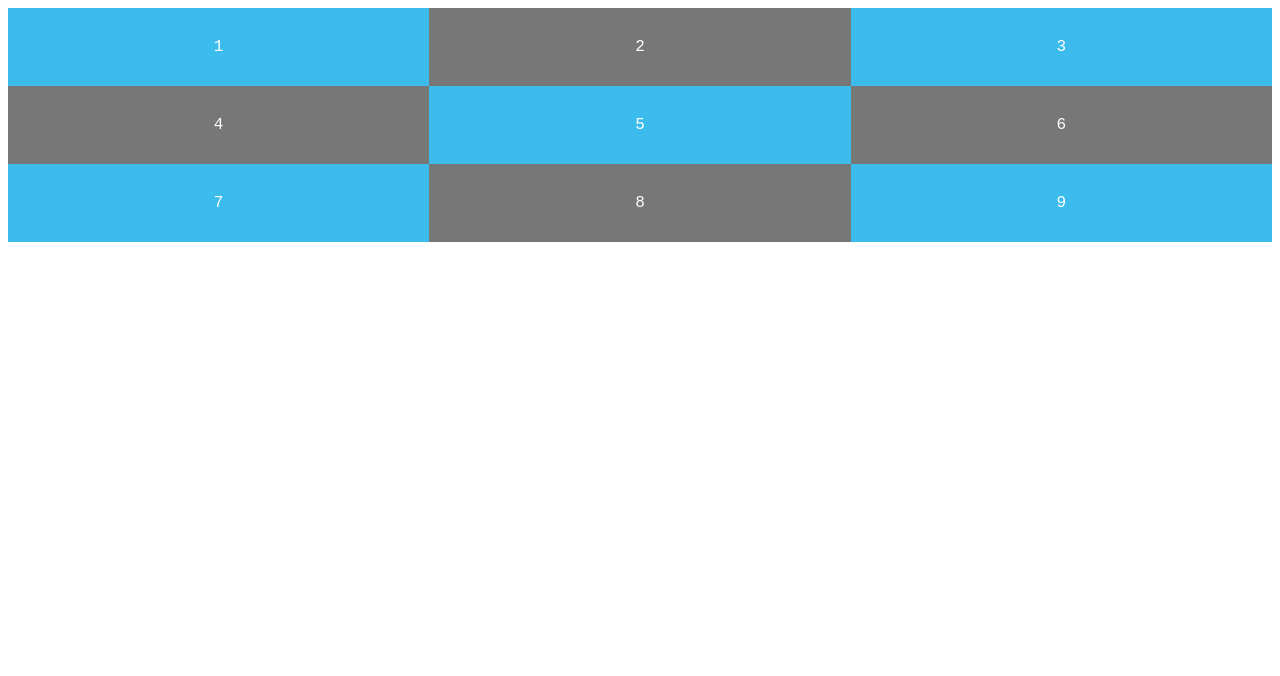
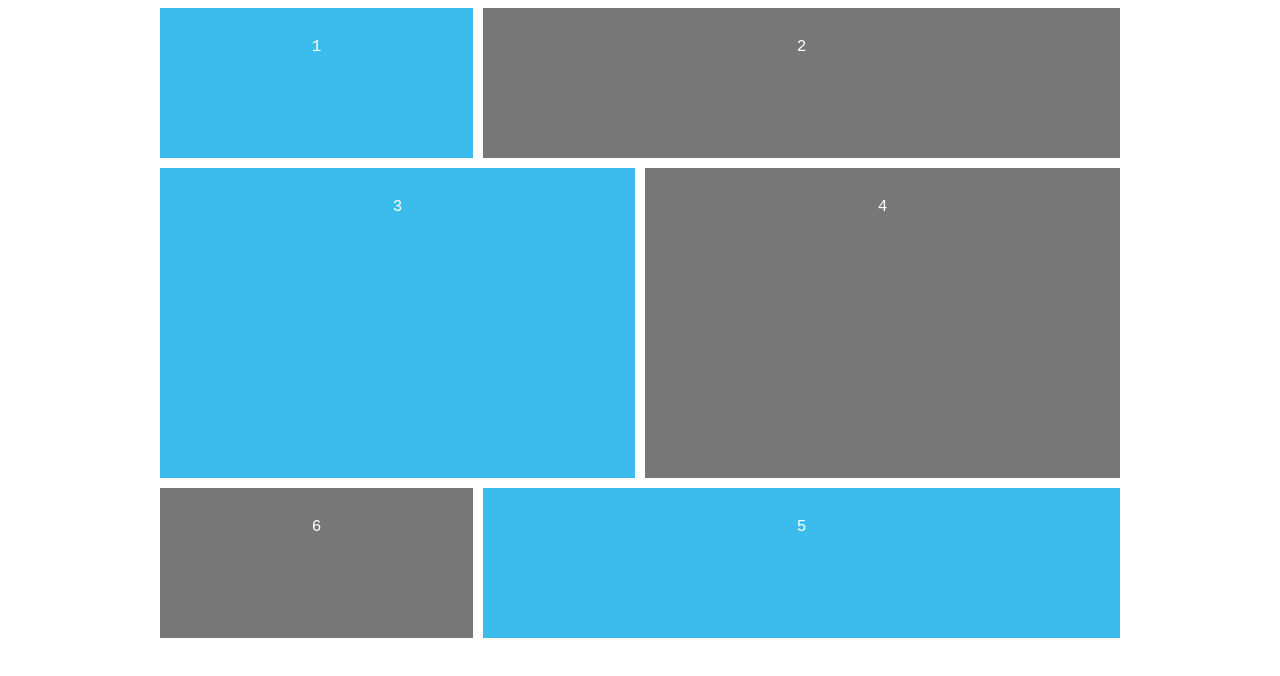
Before and after one commit to Techwithprashant/Css-Grid-Playlist, a plain HTML site: page index.html in a window 1280 px wide. Drawn offline with Linux system fonts and the light colour scheme.

Commit message:
Add files via upload

```diff
--- a/index.html
+++ b/index.html
@@ -3,9 +3,9 @@
 <head>
     <meta charset="UTF-8">
     <meta name="viewport" content="width=device-width, initial-scale=1.0">
-    <title>Layout-one</title>
+    <title>Document</title>
     <style>
-        body{
+       body{
             box-sizing: border-box;
             color: #fff;
             font-family: 'Courier New', Courier, monospace;
@@ -13,28 +13,48 @@
         }
         #content{
             display: grid;
-            /* grid-template-columns: 30% 20% 50%; */
-            /* grid-template-columns:1fr 1fr 1fr; */
-               grid-template-columns: repeat(3,1fr);
+            grid-template-columns: repeat(6,1fr);
+            grid-template-rows: repeat(4,minmax(150px,auto));
+            gap: 10px;
+            max-width: 960px;
+            margin: auto;
         }
-         #content div{background-color: #3bbced; padding: 30px;}
+        #content div{background-color: #3bbced; padding: 30px;}
          #content div:nth-child(even){
             background-color: #777;
             padding: 30px;
+         }
+         .one{
+            /* grid-column-start: 1;
+            grid-column-end: 3; */
+            grid-column: 1/3;
+         }
+         .two{
+            grid-column: 3/7;
+         }
+         .three{
+            grid-column: 1/4;
+            grid-row: 2/4;
+         }
+         .four{
+            grid-column: 4/7;
+            grid-row: 2/4;
+         }
+         .five{grid-column: 3/7;}
+         .six{
+            grid-column: 1/3;
+            grid-row: 4;
          }
     </style>
 </head>
 <body>
     <div id="content">
-        <div>1</div>
-        <div>2</div>
-        <div>3</div>
-        <div>4</div>
-        <div>5</div>
-        <div>6</div>
-        <div>7</div>
-        <div>8</div>
-        <div>9</div>
-    </div>
+    <div class="one">1</div>
+    <div class="two">2</div>
+    <div class="three">3</div>
+    <div class="four">4</div>
+    <div class="five">5</div>
+    <div class="six">6</div>
+</div>
 </body>
 </html>
```
